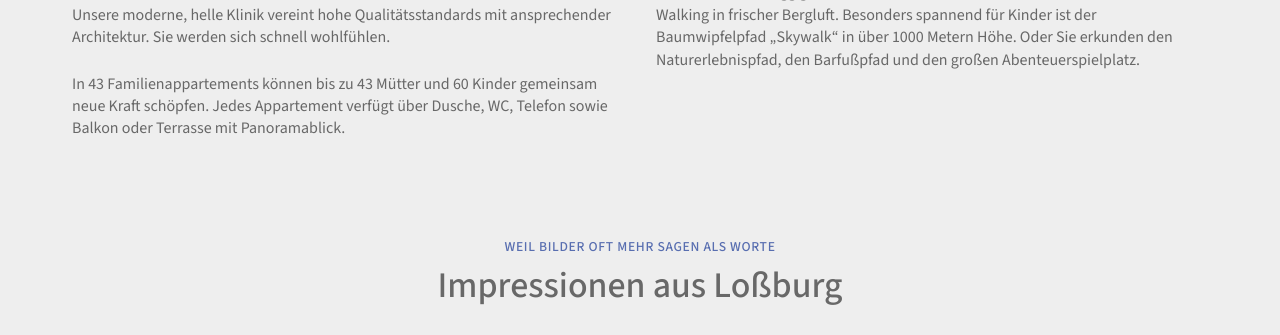
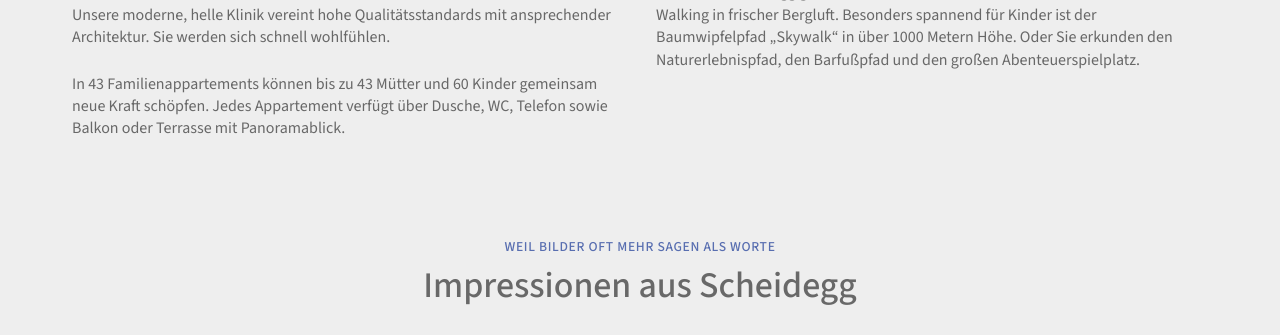
Before and after one commit to enaaacode/muettergenesung-kur, a Jekyll site: the page built from _landingpage-einrichtung/scheidegg.md, in a window 1280 px wide and 900 px high, scrolled down 812 px, cut to the strip 0-335 px from the top of the window. Built offline with Jekyll 4.4.1, drawn with Linux system fonts in a browser that asks for light colours; nearby versions of some CDN libraries.

Commit message:
make Ort Liquid

```diff
--- a/_layouts/landingpage-einrichtung.html
+++ b/_layouts/landingpage-einrichtung.html
@@ -131,7 +131,7 @@
             <p class="eyebrow mutter-kind-icon" style="color: {{ page.farbe }}">
               Weil Bilder oft mehr sagen als Worte
             </p>
-            <h2>Impressionen aus Loßburg</h2>
+            <h2>Impressionen aus {{ page.ort }}</h2>
           </div>
           <div class="kurtermine-section-grid-container">
             {% assign datenquelle = site.data[page.class] %} {% for item in
```
